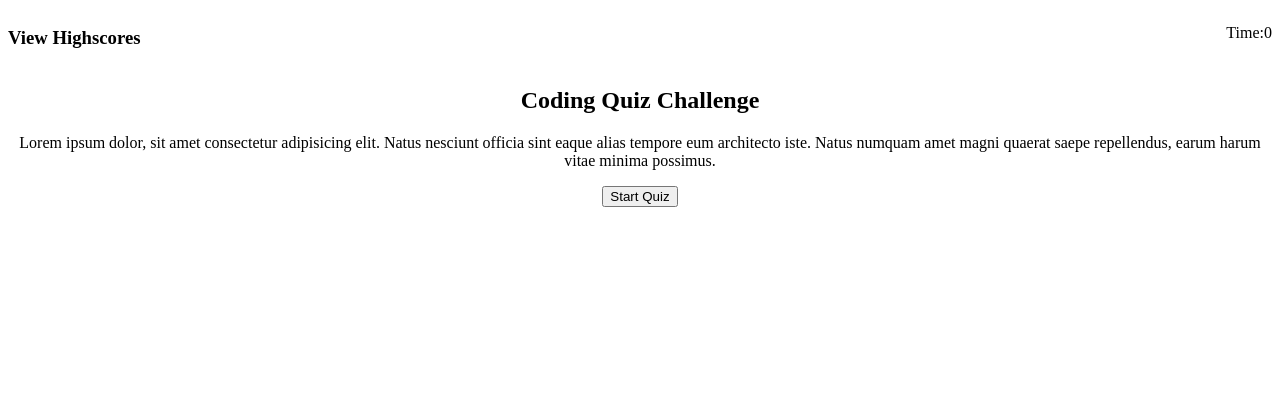
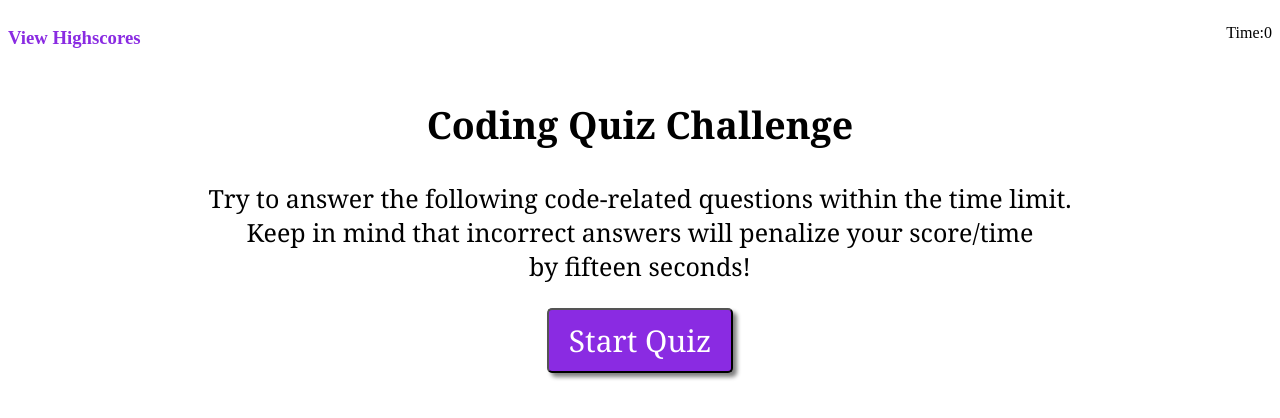
Before and after one commit to asosadia88/SosaAnnie-CodeQuiz, a plain HTML site: page index.html in a window 1280 px wide. Drawn offline with Linux system fonts and the light colour scheme.

Commit message:
Quiz start page formatting

```diff
--- a/assets/css/style.css
+++ b/assets/css/style.css
@@ -16,14 +16,36 @@ header p {
    justify-content: end;
 }
 
+
+
 .hide{
     display: none;
 }
 
+
+
 #intro-section, #question-section,#initial-section,#highscore-section{
     text-align: center;
+    font-size: 25px;
+    font-family: Cambria, Cochin, Georgia, Times, 'Times New Roman', serif;
+
 }
 
 #question-section ul{
     list-style: none;
 }
+
+
+#start-btn {
+background-color: blueviolet;
+border-radius: 5px;
+font-size: 30px;
+ color: white;
+font-family: Cambria, Cochin, Georgia, Times, 'Times New Roman', serif;
+padding: 10px 20px;
+box-shadow: 4px 4px 4px gray;
+}
+
+#start-btn:hover{
+    background-color: lightpink;
+}
--- a/assets/js/script.js
+++ b/assets/js/script.js
@@ -13,9 +13,9 @@ var choicesEl = document.querySelectorAll(".choices")
 var questionIndex = 0
 var questionsArray = [
     {
-        title: "What is the capital of India",
-        choices: ["c1", "c2", "c3", "c4"],
-        answer: "c2"
+        title: "Commonly used data types DO NOT include:",
+        choices: ["Strings", "Booleans", "Alerts", "Numbers"],
+        answer: "Alerts"
     },
     {
         title: "q 2",
--- a/index.html
+++ b/index.html
@@ -10,7 +10,7 @@
 
 <body>
     <header>
-        <h3>View Highscores</h3>
+        <h3 style="color: blueviolet;">View Highscores</h3>
 
         <p id="timerParagraph">Time: <label for="" id="timer">0</label> </p>
     </header>
@@ -18,9 +18,11 @@
     <main>
         <section id="intro-section" >
             <h1>Coding Quiz Challenge</h1>
-            <p>Lorem ipsum dolor, sit amet consectetur adipisicing elit. Natus nesciunt officia sint eaque alias tempore
-                eum architecto iste. Natus numquam amet magni quaerat saepe repellendus, earum harum vitae minima
-                possimus.</p>
+            <p>Try to answer the following code-related questions within the time limit.
+                <br>
+                 Keep in mind that incorrect answers will penalize your score/time
+                 <br>
+                 by fifteen seconds!</p>
             <button id="start-btn">Start Quiz</button>
         </section>
 
```
